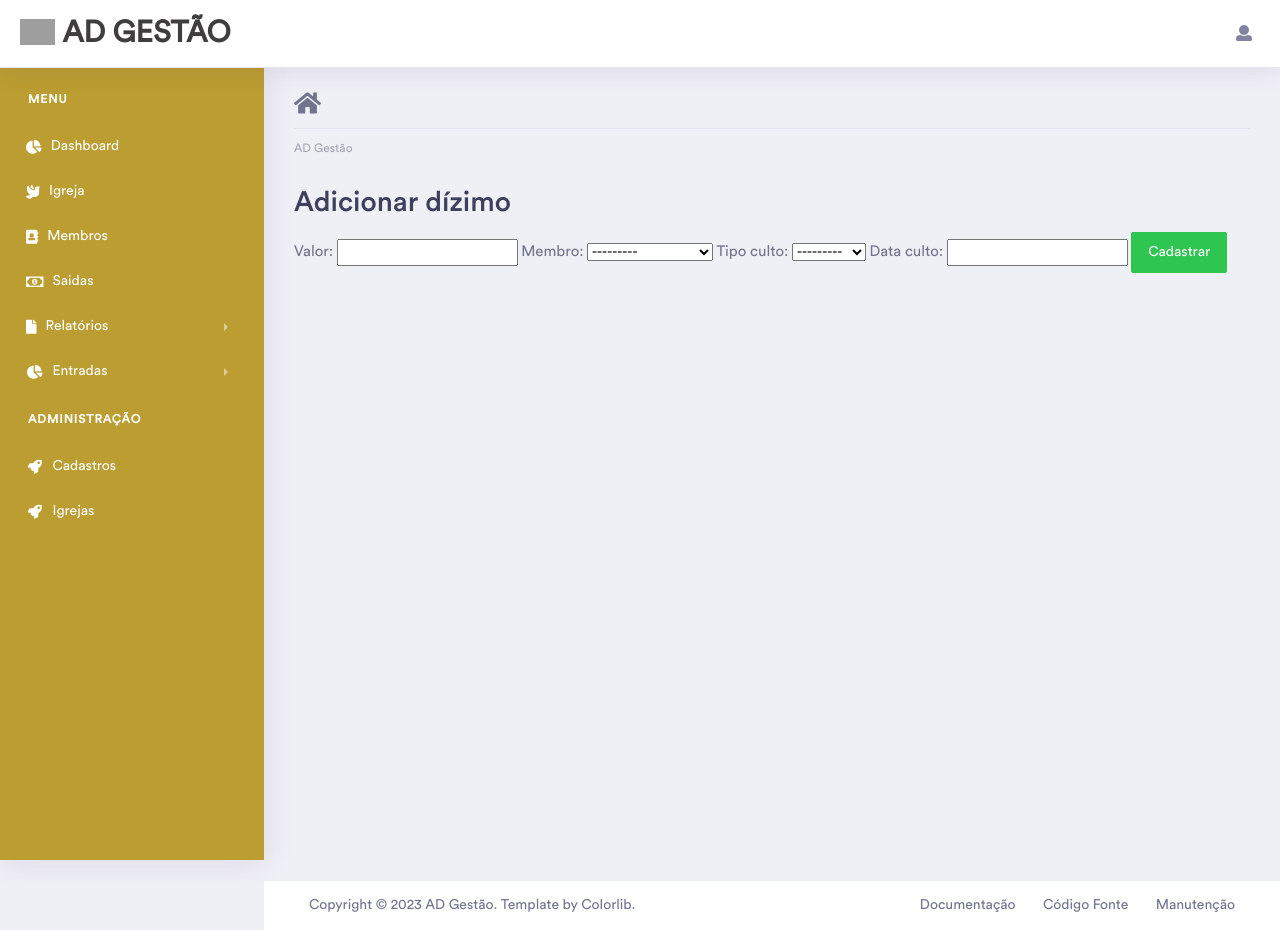
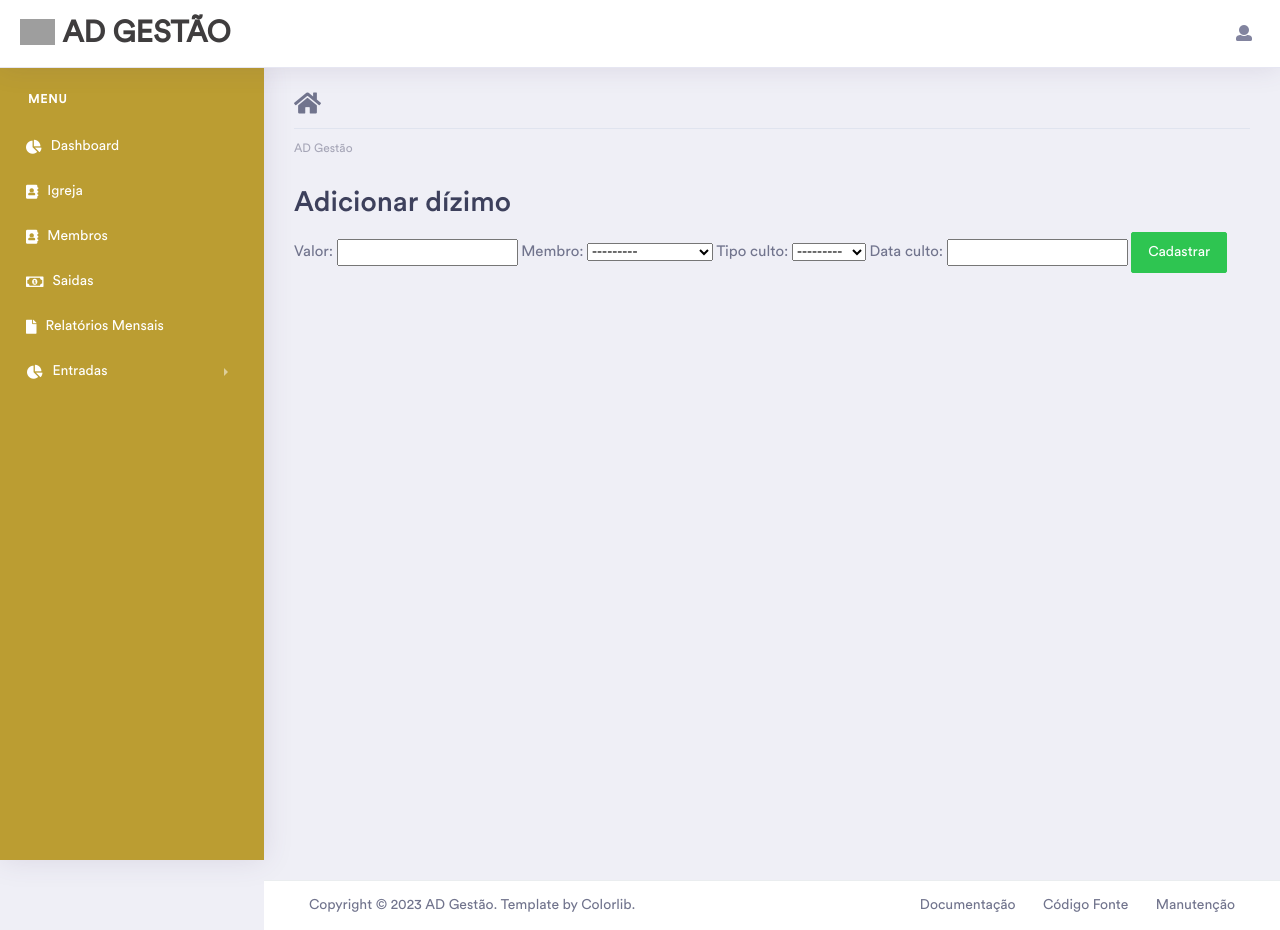
Before and after one commit to maiconrp/adgestao, a Django app: page /financas/dizimos/adicionar/ in a window 1280 px wide. Run offline with Django 4.2, Linux system fonts and the light colour scheme; a user stored in the database is signed in; tables that the repository leaves empty hold one stand-in row (values such as "Sample post"); parts of the project's set-up code (start-up, migrations or seed data) failed here and were passed over; some libraries are stand-ins or nearby versions; some web fonts are replaced; grey boxes are pictures that could not be loaded.

Commit message:
:sparkles: code: Ajustar renderização conforme função do usuário

```diff
--- a/code/templates/-left-sidebar.html
+++ b/code/templates/-left-sidebar.html
@@ -14,9 +14,12 @@
                     <li class="nav-item">
                         <a class="nav-link" href="{% url 'home'%}"><i class="fas fa-chart-pie"></i>Dashboard</a>
                     </li>
+
                     <li class="nav-item">
-              <a class="nav-link" href="{% url 'listar_igrejas'%}"><i class="fas fa-dove"></i>Igreja </a>
-</li>
+                        <a class="nav-link" href="{% url 'editar_igreja' igreja.id %}"><i
+                                class="fas fa-address-book"></i>Igreja</a>
+                    </li>
+
                     <li class="nav-item">
                         <a class="nav-link" href="{% url 'listar_membros'%}"><i
                                 class="fas fa-address-book"></i>Membros</a>
@@ -26,7 +29,7 @@
                                 class="far fa-money-bill-alt"></i>Saidas</a>
                     </li>
 
-
+                    {% if usuario.funcao == 'Tesoureiro Sede' %}
                     <li class="nav-item">
                         <a class="nav-link" href="#" data-toggle="collapse" aria-expanded="false"
                             data-target="#submenu-2" aria-controls="submenu-2"><i
@@ -43,7 +46,12 @@
                             </ul>
                         </div>
                     </li>
-
+                    {% else %}
+                    <li class="nav-item">
+                        <a class="nav-link" href="{% url 'listar_relatorios_mensais'%}"><i
+                                class="fas fa-regular fa-file"></i>Relatórios Mensais</a>
+                    </li>
+                    {% endif %}
                     <li class="nav-item">
                         <a class="nav-link" href="#" data-toggle="collapse" aria-expanded="false"
                             data-target="#submenu-3" aria-controls="submenu-3"><i
@@ -61,7 +69,8 @@
                         </div>
                     </li>
 
-                    {% if perms.accounts.tesoureiro_sede %}
+                    {% if usuario.funcao == 'Tesoureiro Sede' %}
+
                         <li class="nav-divider">
                             Administração
                         </li>
@@ -71,8 +80,9 @@
                         <li class="nav-item">
                             <a class="nav-link" href="{% url 'listar_igrejas'%}"><i class="fa fa-fw fa-rocket"></i>Igrejas</a>
                         </li>
+                    {% endif %}
 
-                    {% endif %}
+
 
                 </ul>
             </div>
```
